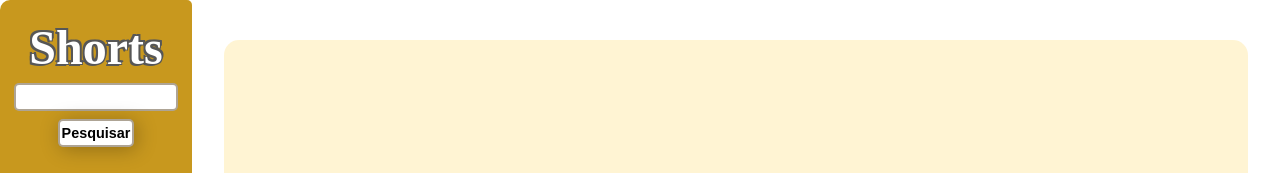
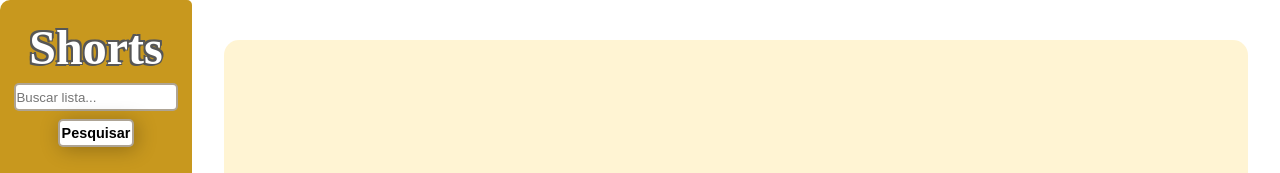
Before and after one commit to devfelipeeduardo/to-do-list-with-api, a React (Vite) app in the folder ToDoListFront/to-do-list-front/: page / in a window 1280 px wide. Shown: the top 173 px of the page. Built offline with nearby package versions, Linux system fonts and the light colour scheme.

Commit message:
feature: subi os estados de list para um componente pai, com o intuito deconseguir filtrar cada lista baseado no seu titulo pelo input. Estou alcancando um nivel legal de react, preciso estudar mais.

```diff
--- a/ToDoListFront/to-do-list-front/src/components/ListsContainer.jsx
+++ b/ToDoListFront/to-do-list-front/src/components/ListsContainer.jsx
@@ -1,13 +1,22 @@
+import { useState } from "react";
 import ListsGrid from "./ListsGrid";
 import Nav from "./Nav"
 import './style.css';
 
 function ListsContainer() {
 
+    const [lists, setLists] = useState([]);
+    const [search, setSearch] = useState("");
+
+    const filteredLists = lists.filter((list) =>
+        list.title.toLowerCase().includes(search.toLowerCase())
+    );
+
+
     return (
         <div className="lists-container">
-            <Nav />
-            <ListsGrid />
+            <Nav search={search} setSearch={setSearch} />
+            <ListsGrid lists={filteredLists} setLists={setLists} />
         </div>
     );
 }
--- a/ToDoListFront/to-do-list-front/src/components/ListsGrid.jsx
+++ b/ToDoListFront/to-do-list-front/src/components/ListsGrid.jsx
@@ -1,10 +1,10 @@
-import { useEffect, useState, useRef } from 'react';
+import { useEffect,
+        //  useState,
+         useRef } from 'react';
 import List from './List';
 import './style.css';
 
-function ListsGrid() {
-
-    const [lists, setLists] = useState([]);
+function ListsGrid({lists, setLists}) {
 
     const buttonRef = useRef(null);
 
--- a/ToDoListFront/to-do-list-front/src/components/Nav.jsx
+++ b/ToDoListFront/to-do-list-front/src/components/Nav.jsx
@@ -1,12 +1,20 @@
 import "./style.css"
 
-function Nav() {
+function Nav( {search, setSearch} ) {
+
+
 
     return (
         <nav className="nav">
             <h1 className="title">Shorts</h1>
             <div className="search-container">
-                <input className="search-input" type="text-box" />
+                <input
+                className="search-input"
+                type="text-box"
+                placeholder="Buscar lista..."
+                value={search}
+                onChange={(e) => setSearch(e.target.value)}
+                />
                 <button className="search-button">Pesquisar</button>
             </div>
         </nav>
```
